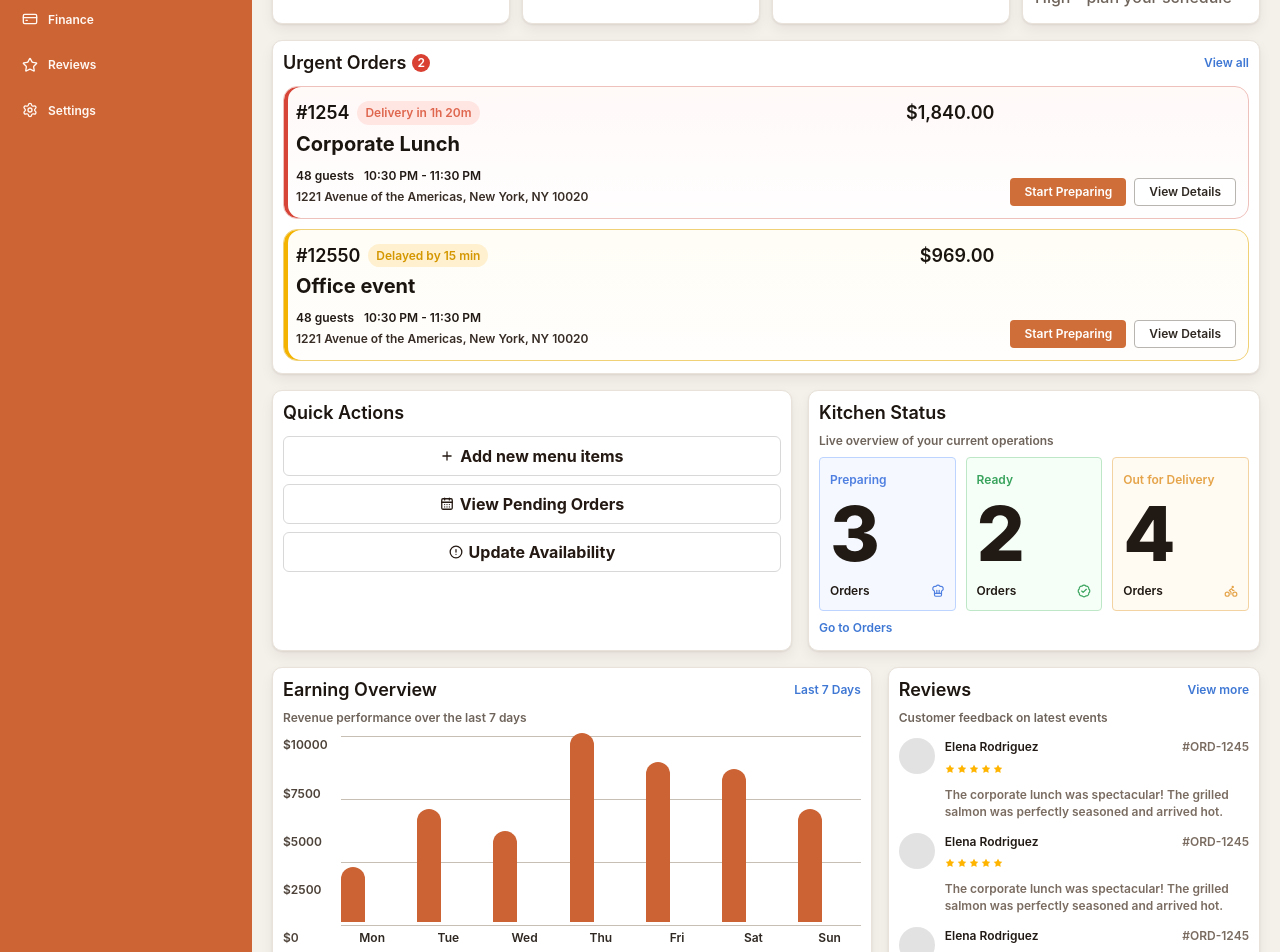
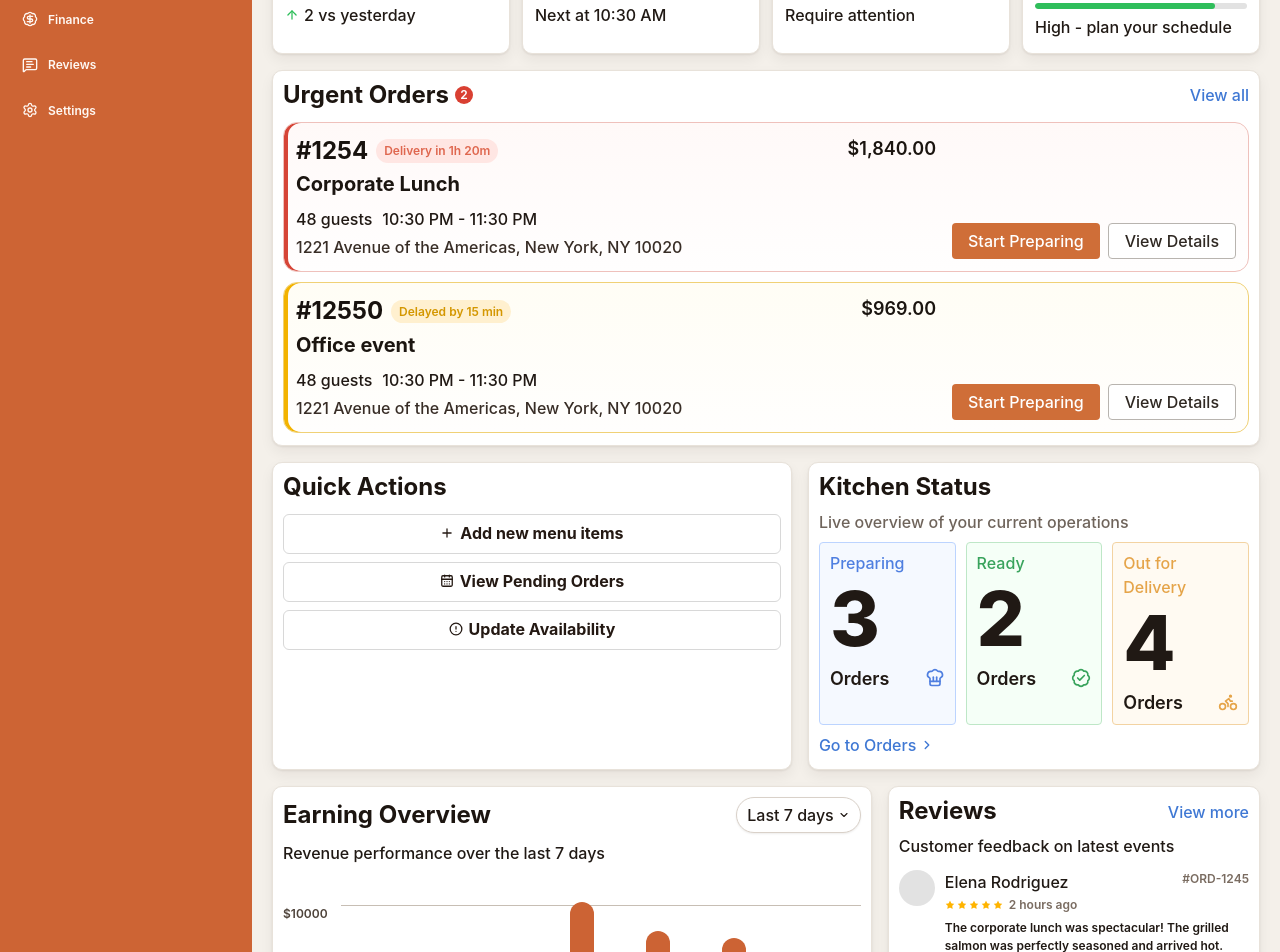
Before and after one commit to MuhammadNoumanAfzal/catering-bestilling-no-vendor-panel, a React (Vite) app: page /dashboard in a window 1280 px wide. Shown: the part 320-1272 px from the top of the page. Built offline with nearby package versions, Linux system fonts and the light colour scheme.

Commit message:
complete vendor dashboad home page deisghn

```diff
--- a/src/app/layouts/AppLayout.jsx
+++ b/src/app/layouts/AppLayout.jsx
@@ -1,24 +1,24 @@
 import {
   Bell,
+  BadgeDollarSign,
   ChevronDown,
-  CreditCard,
-  LayoutGrid,
+  CookingPot,
+  House,
   LogOut,
-  Package,
+  MessageSquareText,
   Settings,
-  ShoppingCart,
-  Star,
+  ShoppingBasket,
   Truck,
 } from "lucide-react";
 import { NavLink, Outlet } from "react-router-dom";
 
 const sidebarItems = [
-  { label: "Home", to: "/dashboard", icon: LayoutGrid },
-  { label: "Orders", to: "/orders", icon: ShoppingCart },
-  { label: "Menu", to: "/menu", icon: Package },
+  { label: "Home", to: "/dashboard", icon: House },
+  { label: "Orders", to: "/orders", icon: ShoppingBasket },
+  { label: "Menu", to: "/menu", icon: CookingPot },
   { label: "Delivery", to: "/delivery", icon: Truck },
-  { label: "Finance", to: "/finance", icon: CreditCard },
-  { label: "Reviews", to: "/reviews", icon: Star },
+  { label: "Finance", to: "/finance", icon: BadgeDollarSign },
+  { label: "Reviews", to: "/reviews", icon: MessageSquareText },
   { label: "Settings", to: "/settings", icon: Settings },
 ];
 
--- a/src/features/dashboard/components/EarningChart.jsx
+++ b/src/features/dashboard/components/EarningChart.jsx
@@ -1,8 +1,8 @@
 export default function EarningChart({ values }) {
   return (
     <>
-      <p className="type-subpara -mt-1 text-[#6f645b]">Revenue performance over the last 7 days</p>
-      <div className="mt-[10px] grid grid-cols-[48px_minmax(0,1fr)] gap-[10px] items-stretch max-[720px]:grid-cols-1">
+      <p className="type-para -mt-1 ">Revenue performance over the last 7 days</p>
+      <div className="mt-[40px] grid grid-cols-[48px_minmax(0,1fr)] gap-[10px] items-stretch max-[720px]:grid-cols-1">
         <div className="flex h-[210px] flex-col justify-between text-[#4e433a] max-[720px]:hidden">
           <span className="type-subpara">$10000</span>
           <span className="type-subpara">$7500</span>
--- a/src/features/dashboard/components/KitchenStatus.jsx
+++ b/src/features/dashboard/components/KitchenStatus.jsx
@@ -1,4 +1,4 @@
-import { BadgeCheck, Bike, ChefHat } from "lucide-react";
+import { BadgeCheck, Bike, ChefHat, ChevronRight } from "lucide-react";
 
 const iconMap = {
   chef: ChefHat,
@@ -15,8 +15,10 @@ const toneClasses = {
 export default function KitchenStatus({ items }) {
   return (
     <>
-      <p className="type-subpara -mt-1 text-[#6f645b]">Live overview of your current operations</p>
-      <div className="mt-2 grid grid-cols-3 gap-2.5 max-[960px]:grid-cols-1">
+      <p className="type-para -mt-1 text-[#6f645b]">
+        Live overview of your current operations
+      </p>
+      <div className="mt-2 grid grid-cols-3 gap-2.5 max-[960px]:grid-cols-1 cursor-pointer">
         {items.map((item) => {
           const Icon = iconMap[item.icon];
 
@@ -25,20 +27,24 @@ export default function KitchenStatus({ items }) {
               key={item.label}
               className={`rounded border px-[10px] pb-[10px] pt-2 ${toneClasses[item.tone]}`}
             >
-              <span className="type-subpara">{item.label}</span>
+              <span className="type-para">{item.label}</span>
               <strong className="type-h1 mt-1 block text-[48px] leading-[0.95] text-[#201914]">
                 {item.value}
               </strong>
               <div className="mt-2 flex items-center justify-between gap-2">
-                <span className="type-subpara text-[#201914]">{item.sublabel}</span>
-                {Icon ? <Icon size={14} strokeWidth={2} /> : null}
+                <span className="type-h5 text-[#201914]">{item.sublabel}</span>
+                {Icon ? <Icon size={20} strokeWidth={2} /> : null}
               </div>
             </article>
           );
         })}
       </div>
-      <button className="type-subpara mt-2 border-0 bg-transparent p-0 text-[#3f78d4]" type="button">
+      <button
+        className="type-para mt-2 inline-flex cursor-pointer items-center gap-1 border-0 bg-transparent p-0 text-[#3f78d4]"
+        type="button"
+      >
         Go to Orders
+        <ChevronRight size={14} strokeWidth={2.4} />
       </button>
     </>
   );
--- a/src/features/dashboard/components/OrderCard.jsx
+++ b/src/features/dashboard/components/OrderCard.jsx
@@ -21,7 +21,7 @@ export default function OrderCard({ order }) {
         <div className="flex items-start justify-between gap-3 max-[720px]:flex-col max-[720px]:items-stretch">
           <div>
             <div className="flex items-center gap-2">
-              <strong className="type-h5 text-[#18120e]">{order.id}</strong>
+              <strong className="type-h3 text-[#18120e]">{order.id}</strong>
               <span
                 className={`type-subpara inline-flex items-center rounded-full px-2 py-[3px] text-[10px] font-bold ${
                   badgeToneClasses[order.tone] ?? badgeToneClasses["is-danger"]
@@ -30,27 +30,31 @@ export default function OrderCard({ order }) {
                 {order.statusLabel}
               </span>
             </div>
-            <h3 className="type-h4 mt-[7px] text-[17px] text-[#1b1510]">{order.title}</h3>
+            <h3 className="type-h4 mt-[7px] text-[17px] text-[#1b1510]">
+              {order.title}
+            </h3>
           </div>
           <strong className="type-h5 text-[#1b1510]">{order.amount}</strong>
         </div>
 
-        <p className="type-subpara mt-[10px] flex flex-wrap gap-[10px] text-[11px] font-bold text-[#211914]">
+        <p className="type-para mt-[10px] flex flex-wrap gap-[10px] text-[11px] font-bold text-[#211914]">
           <span>{order.guests}</span>
           <span>{order.timing}</span>
         </p>
-        <p className="type-subpara mt-1 text-[11px] font-semibold text-[#382d26]">{order.address}</p>
+        <p className="type-para mt-1 text-[11px] font-semibold text-[#382d26]">
+          {order.address}
+        </p>
       </div>
 
       <div className="flex items-center gap-2 max-[720px]:flex-col max-[720px]:items-stretch">
         <button
-          className="type-subpara min-h-7 min-w-[95px] rounded border-0 bg-[#cf6e38] px-[14px] text-[10px] font-bold text-white"
+          className="type-para min-h-9 cursor-pointer min-w-[120px] rounded border-0 bg-[#cf6e38] px-[16px] text-[10px] font-bold text-white"
           type="button"
         >
           Start Preparing
         </button>
         <button
-          className="type-subpara min-h-7 min-w-[95px] rounded border border-[#b8b4af] bg-white px-[14px] text-[10px] font-bold text-[#2f2822]"
+          className="type-para min-h-9 cursor-pointer min-w-[120px] rounded border border-[#b8b4af] bg-white px-[16px] text-[10px] font-bold text-[#2f2822]"
           type="button"
         >
           View Details
--- a/src/features/dashboard/components/OverviewCard.jsx
+++ b/src/features/dashboard/components/OverviewCard.jsx
@@ -1,4 +1,10 @@
-import { CalendarDays, ChartNoAxesColumnIncreasing, CircleAlert, ClipboardList } from "lucide-react";
+import {
+  ArrowUp,
+  CalendarDays,
+  ChartNoAxesColumnIncreasing,
+  CircleAlert,
+  ClipboardList,
+} from "lucide-react";
 
 const iconMap = {
   calendar: CalendarDays,
@@ -24,8 +30,8 @@ export default function OverviewCard({
         variant === "capacity" ? "pb-3" : ""
       }`}
     >
-      <div className="inline-flex h-6 w-6 items-center justify-center rounded-[7px] bg-[#fff4ef]">
-        {Icon ? <Icon className="text-[#d66c3a]" size={16} strokeWidth={2.2} /> : null}
+      <div className="inline-flex h-8 w-8 items-center justify-center rounded-[7px] bg-[#fff4ef]">
+        {Icon ? <Icon className="text-[#d66c3a]" size={24} strokeWidth={2.2} /> : null}
       </div>
       <p className="type-para mt-2 text-[13px] font-bold leading-[1.35] text-[#18120e]">{label}</p>
       <strong className="type-h2 mt-2 block text-[34px] leading-none text-[#16110d]">{value}</strong>
@@ -37,14 +43,16 @@ export default function OverviewCard({
               style={{ width: `${progress}%` }}
             />
           </div>
-          <p className="type-para mt-1.5 text-[13px] font-medium leading-[1.35] text-[#6f645b]">
+          <p className="type-para mt-1.5 text-[13px] font-medium leading-[1.35] ">
             {helper}
           </p>
         </div>
       ) : (
-        <p className="type-para mt-2.5 flex items-center gap-[5px] text-[13px] font-medium leading-[1.35] text-[#6f645b]">
+        <p className="type-para mt-2.5 flex items-center gap-[5px] text-[13px] font-medium leading-[1.35] ">
           {helperTone === "is-positive" ? (
-            <span className="h-[9px] w-[9px] shrink-0 rounded-full bg-[#78cc8b] shadow-[0_0_0_2px_rgba(120,204,139,0.18)]" />
+            <span className="inline-flex shrink-0 text-[#2fbe5b]">
+              <ArrowUp size={14} strokeWidth={2.2} />
+            </span>
           ) : null}
           {helper}
         </p>
--- a/src/features/dashboard/components/QuickActions.jsx
+++ b/src/features/dashboard/components/QuickActions.jsx
@@ -18,7 +18,7 @@ export default function QuickActions({ actions }) {
             className="type-para min-h-10 rounded-md border border-[#d8d8d8] bg-white px-[14px] text-[#241913]"
             type="button"
           >
-            <span className="inline-flex items-center justify-center gap-1.5 font-bold">
+            <span className="inline-flex cursor-pointer items-center justify-center gap-1.5 font-bold">
               {Icon ? <Icon size={14} strokeWidth={2.2} /> : null}
               <span>{action.label}</span>
             </span>
--- a/src/features/dashboard/components/ReviewsList.jsx
+++ b/src/features/dashboard/components/ReviewsList.jsx
@@ -3,16 +3,28 @@ import { ChevronRight, Star } from "lucide-react";
 export default function ReviewsList({ reviews }) {
   return (
     <>
-      <p className="type-subpara -mt-1 text-[#6f645b]">Customer feedback on latest events</p>
+      <p className="type-para -mt-1 ">Customer feedback on latest events</p>
       <div className="mt-3 flex flex-col gap-3">
         {reviews.map((review, index) => (
-          <article key={`${review.name}-${index}`} className="flex gap-2.5 bg-transparent p-0">
-            <div className="h-9 w-9 shrink-0 rounded-full bg-[#e2e2e2]" aria-hidden="true" />
+          <article
+            key={`${review.name}-${index}`}
+            className="flex gap-2.5 bg-transparent p-0"
+          >
+            <div
+              className="h-9 w-9 shrink-0 rounded-full bg-[#e2e2e2]"
+              aria-hidden="true"
+            />
             <div className="min-w-0 flex-1">
               <div className="flex items-start justify-between gap-2.5">
                 <div>
-                  <h3 className="type-subpara m-0 text-[#201914]">{review.name}</h3>
-                  <div className="mt-0.5 inline-flex gap-0.5 text-[#ffb400]" aria-label={`${review.rating} stars`}>
+                  <h3 className="type-para m-0 text-[#201914]">
+                    {review.name}
+                  </h3>
+                  <div className="mt-0.5 flex items-center gap-1.5">
+                    <div
+                      className="inline-flex gap-0.5 text-[#ffb400]"
+                      aria-label={`${review.rating} stars`}
+                    >
                       {[...Array(5)].map((_, starIndex) => (
                         <Star
                           key={`${review.name}-${starIndex}`}
@@ -22,17 +34,28 @@ export default function ReviewsList({ reviews }) {
                         />
                       ))}
                     </div>
+                    {review.time ? (
+                      <span className="type-subpara text-[9px] text-[#7a6c61]">
+                        {review.time}
+                      </span>
+                    ) : null}
                   </div>
-                <span className="type-subpara text-[9px] text-[#7a6c61]">{review.id}</span>
                 </div>
-              <p className="type-subpara mt-1.5 text-[10px] leading-[1.4] text-[#7a6c61]">
+                <span className="type-subpara text-[9px] text-[#7a6c61]">
+                  {review.id}
+                </span>
+              </div>
+              <p className="type-subpara mt-1.5 text-[10px] leading-[1.4] ]">
                 {review.summary}
               </p>
             </div>
           </article>
         ))}
       </div>
-      <button className="type-subpara mt-3 inline-flex items-center gap-1 border-0 bg-transparent p-0 text-[#2f69c8]" type="button">
+      <button
+        className="type-para cursor-pointer mt-3 inline-flex items-center gap-1 border-0 bg-transparent p-0 text-[#2f69c8]"
+        type="button"
+      >
         Manage reviews
         <ChevronRight size={12} />
       </button>
--- a/src/features/dashboard/components/SectionCard.jsx
+++ b/src/features/dashboard/components/SectionCard.jsx
@@ -1,9 +1,17 @@
-export default function SectionCard({ title, actionLabel, badgeCount, children }) {
+import { ChevronDown } from "lucide-react";
+
+export default function SectionCard({
+  title,
+  actionLabel,
+  actionVariant,
+  badgeCount,
+  children,
+}) {
   return (
     <section className="rounded-[10px] border border-[#e8e2da] bg-white px-[10px] pb-3 pt-2.5 shadow-[0_1px_2px_rgba(38,23,14,0.08),0_6px_14px_rgba(38,23,14,0.06)]">
       <div className="mb-3 flex items-center justify-between gap-3">
         <div className="flex items-center gap-1.5">
-          <h2 className="type-h5 m-0 text-[#1c1510]">{title}</h2>
+          <h2 className="type-h3 m-0 text-[#1c1510]">{title}</h2>
           {badgeCount ? (
             <span className="type-subpara inline-flex h-[18px] min-w-[18px] items-center justify-center rounded-full bg-[#d94032] px-[5px] text-[10px] text-white">
               {badgeCount}
@@ -11,8 +19,12 @@ export default function SectionCard({ title, actionLabel, badgeCount, children }
           ) : null}
         </div>
         {actionLabel ? (
-          <button className="type-subpara border-0 bg-transparent p-0 text-[#3f78d4]" type="button">
+          <button
+            className={`type-para ${actionVariant === "dropdown" ? "inline-flex items-center gap-1 rounded-full border border-[#d9d1c9] bg-white px-2.5 py-[5px] text-[#201914] shadow-[0_1px_2px_rgba(38,23,14,0.08)]" : "border-0 bg-transparent p-0 text-[#3f78d4]"}`}
+            type="button"
+          >
             {actionLabel}
+            {actionVariant === "dropdown" ? <ChevronDown size={12} strokeWidth={2.2} /> : null}
           </button>
         ) : null}
       </div>
--- a/src/features/dashboard/data/dashboardData.js
+++ b/src/features/dashboard/data/dashboardData.js
@@ -86,6 +86,7 @@ export const reviews = [
   {
     name: "Elena Rodriguez",
     rating: "5.0",
+    time: "2 hours ago",
     summary:
       "The corporate lunch was spectacular! The grilled salmon was perfectly seasoned and arrived hot.",
     id: "#ORD-1245",
@@ -93,6 +94,7 @@ export const reviews = [
   {
     name: "Elena Rodriguez",
     rating: "5.0",
+    time: "2 hours ago",
     summary:
       "The corporate lunch was spectacular! The grilled salmon was perfectly seasoned and arrived hot.",
     id: "#ORD-1245",
@@ -100,6 +102,7 @@ export const reviews = [
   {
     name: "Elena Rodriguez",
     rating: "5.0",
+    time: "2 hours ago",
     summary:
       "The corporate lunch was spectacular! The grilled salmon was perfectly seasoned and arrived hot.",
     id: "#ORD-1245",
--- a/src/features/dashboard/pages/DashboardPage.jsx
+++ b/src/features/dashboard/pages/DashboardPage.jsx
@@ -19,8 +19,8 @@ export default function DashboardPage() {
     <div className="flex flex-col gap-4">
       <header className="flex items-start justify-between gap-4">
         <div>
-          <h1 className="type-h3 m-0 text-[#1c1510]">Dashboard</h1>
-          <p className="type-subpara mt-1.5 text-[#7a6c61]">
+          <h1 className="type-h2 m-0 text-[#1c1510]">Dashboard</h1>
+          <p className="type-para mt-1.5 text-[#7a6c61]">
             Welcome back, Raj. Here&apos;s how your business is performing today.
           </p>
         </div>
@@ -51,7 +51,7 @@ export default function DashboardPage() {
       </div>
 
       <div className="grid grid-cols-[minmax(0,1.45fr)_minmax(280px,0.9fr)] gap-4 max-[1180px]:grid-cols-2 max-[960px]:grid-cols-1">
-        <SectionCard title="Earning Overview" actionLabel="Last 7 Days">
+        <SectionCard title="Earning Overview" actionLabel="Last 7 days" actionVariant="dropdown">
           <EarningChart values={chartValues} />
         </SectionCard>
 
```
Lines whose indentation alone changed are shown as unchanged.
